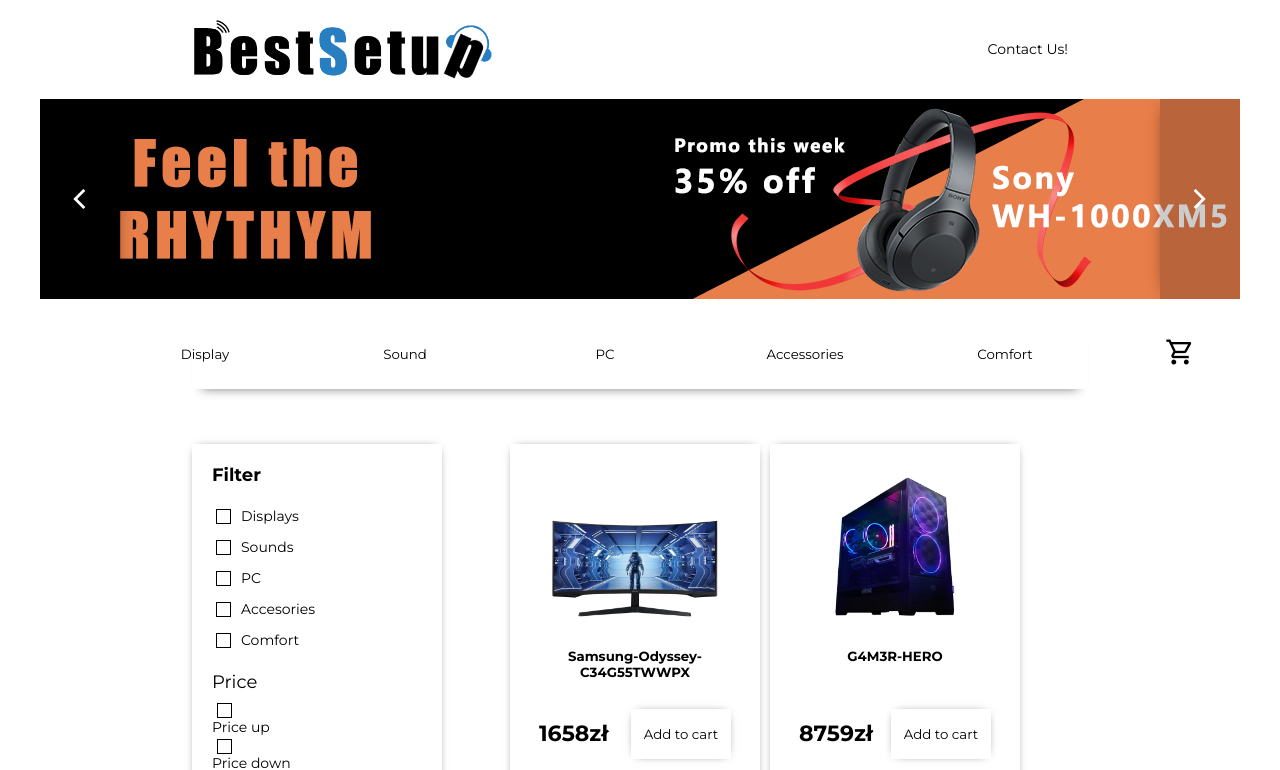
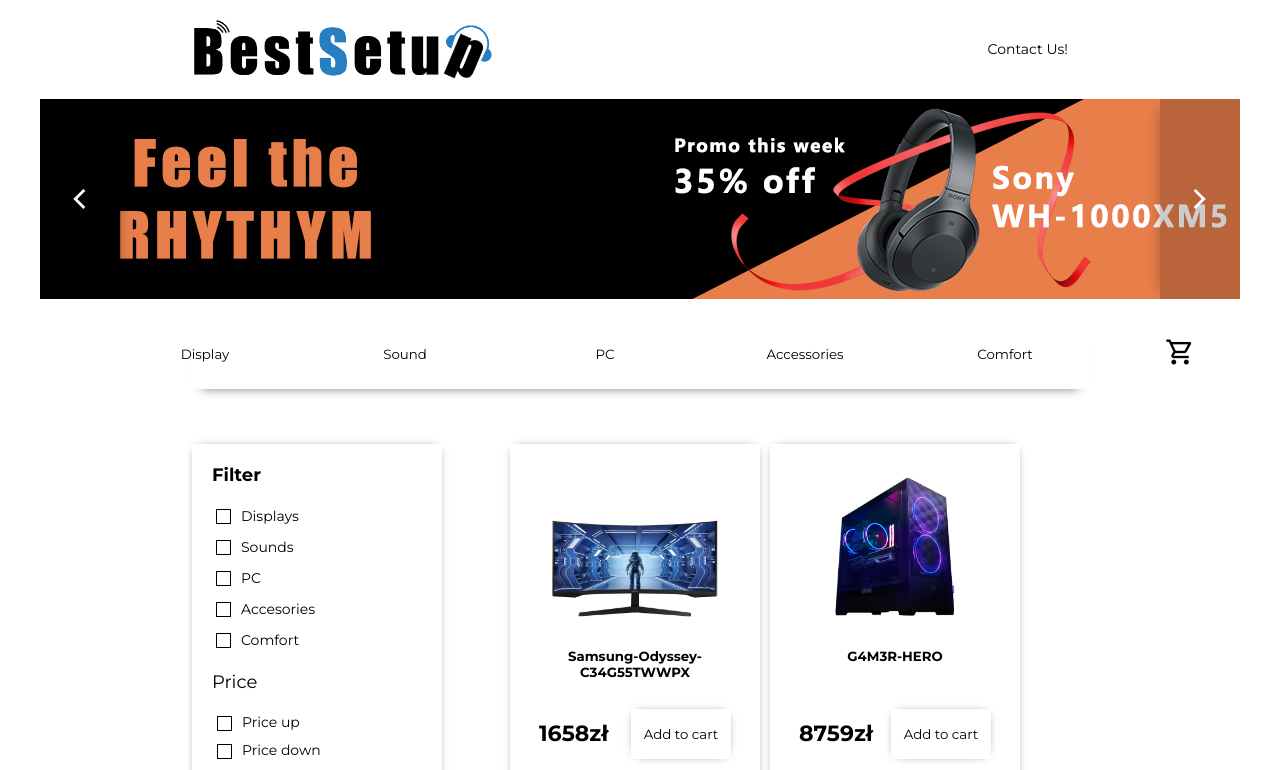
Before and after one commit to rezio3/best-setup-online-shop, a React (Create React App) app: page / in a window 1280 px wide. Shown: the top 770 px of the page. Built offline with nearby package versions, Linux system fonts and the light colour scheme.

Commit message:
create separate component for checkboxes in FilterWindow

```diff
--- a/src/components/FilterCheckboxPrice.jsx
+++ b/src/components/FilterCheckboxPrice.jsx
@@ -1,7 +1,19 @@
 import React from "react";
 
-const FilterCheckboxPrice = () => {
-	return <></>;
+const FilterCheckboxPrice = (props) => {
+	return (
+		<>
+			<li className="filter-container__filter-checkbox-element">
+				<input
+					type="radio"
+					className="filter-container__filter-checkbox"
+					id={props.name}
+					name="price-radio-checkbox"
+				></input>
+				<label htmlFor={props.name}>{props.name}</label>
+			</li>
+		</>
+	);
 };
 
 export default FilterCheckboxPrice;
--- a/src/components/FilterWindow.jsx
+++ b/src/components/FilterWindow.jsx
@@ -1,6 +1,7 @@
 import React, { useEffect, useState, useRef } from "react";
 import "../style/css/filterWindow.css";
 import FilterCheckboxElement from "./FilterCheckboxElement";
+import FilterCheckboxPrice from "./FilterCheckboxPrice";
 
 const FilterWindow = () => {
 	// snap filter while scrolling
@@ -21,6 +22,7 @@
 
 	// array of checkboxes
 	const checkboxesNames = ["Displays", "Sounds", "PC", "Accesories", "Comfort"];
+	const checkboxesPriceNames = ["Price up", "Price down"];
 
 	return (
 		<>
@@ -39,19 +41,11 @@
 					</ul>
 					<span className="filter-container__price-range-span">Price</span>
 					<div className="filter-container__price-range-inputs-container">
-						<input
-							type="radio"
-							name="price-up"
-							className="filter-container__filter-checkbox"
-						></input>
-						<label htmlFor="price-up">Price up</label>
-
-						<input
-							type="radio"
-							name="price-down"
-							className="filter-container__filter-checkbox"
-						></input>
-						<label htmlFor="price-down">Price down</label>
+						<ul>
+							{checkboxesPriceNames.map((e) => {
+								return <FilterCheckboxPrice name={e} key={e} />;
+							})}
+						</ul>
 					</div>
 					<span className="filter-container__price-range-span">
 						Price range
@@ -62,6 +56,7 @@
 						<span> To: </span>
 						<input type="number"></input>
 					</div>
+
 				</div>
 			</div>
 		</>
```
